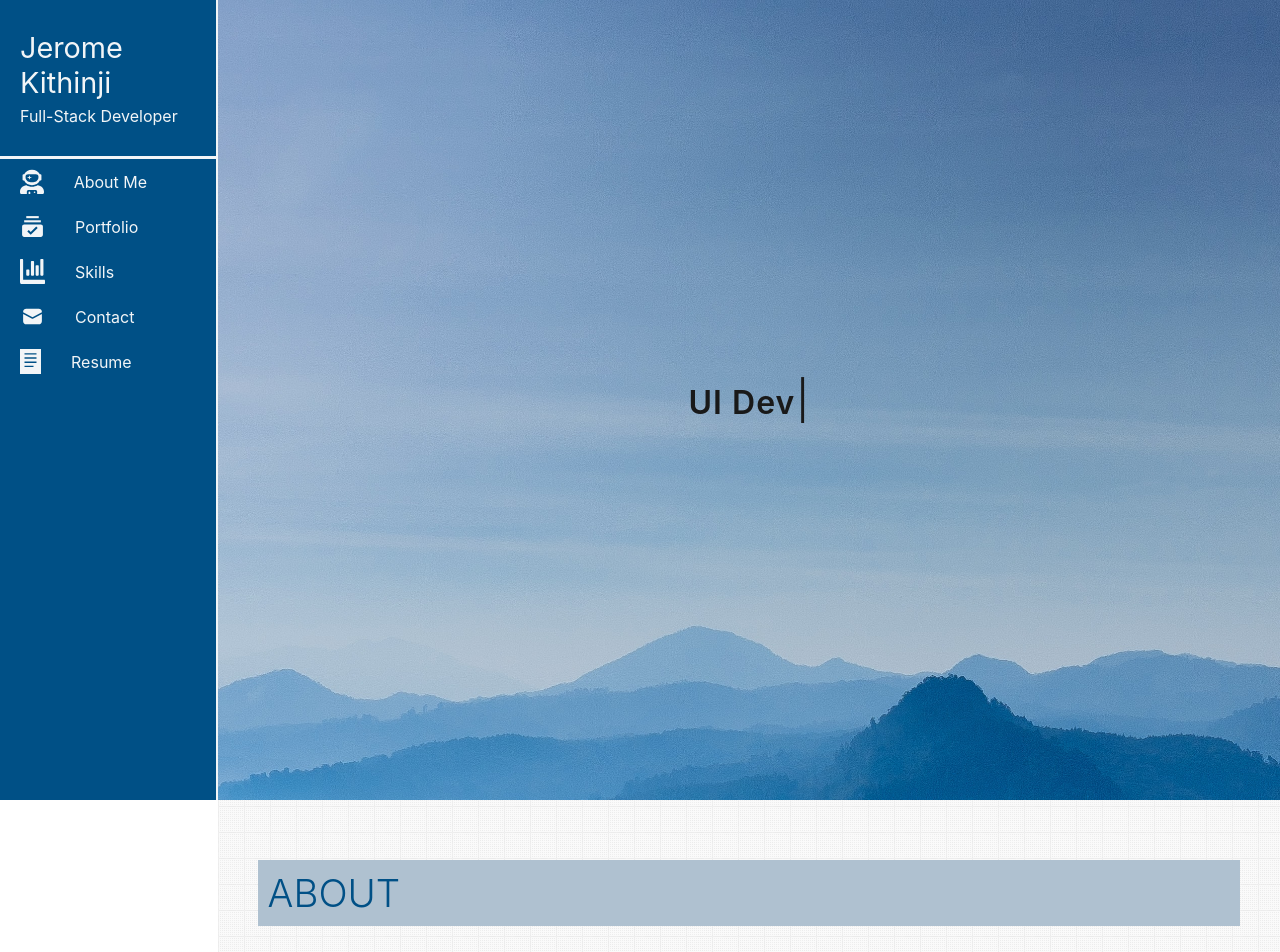
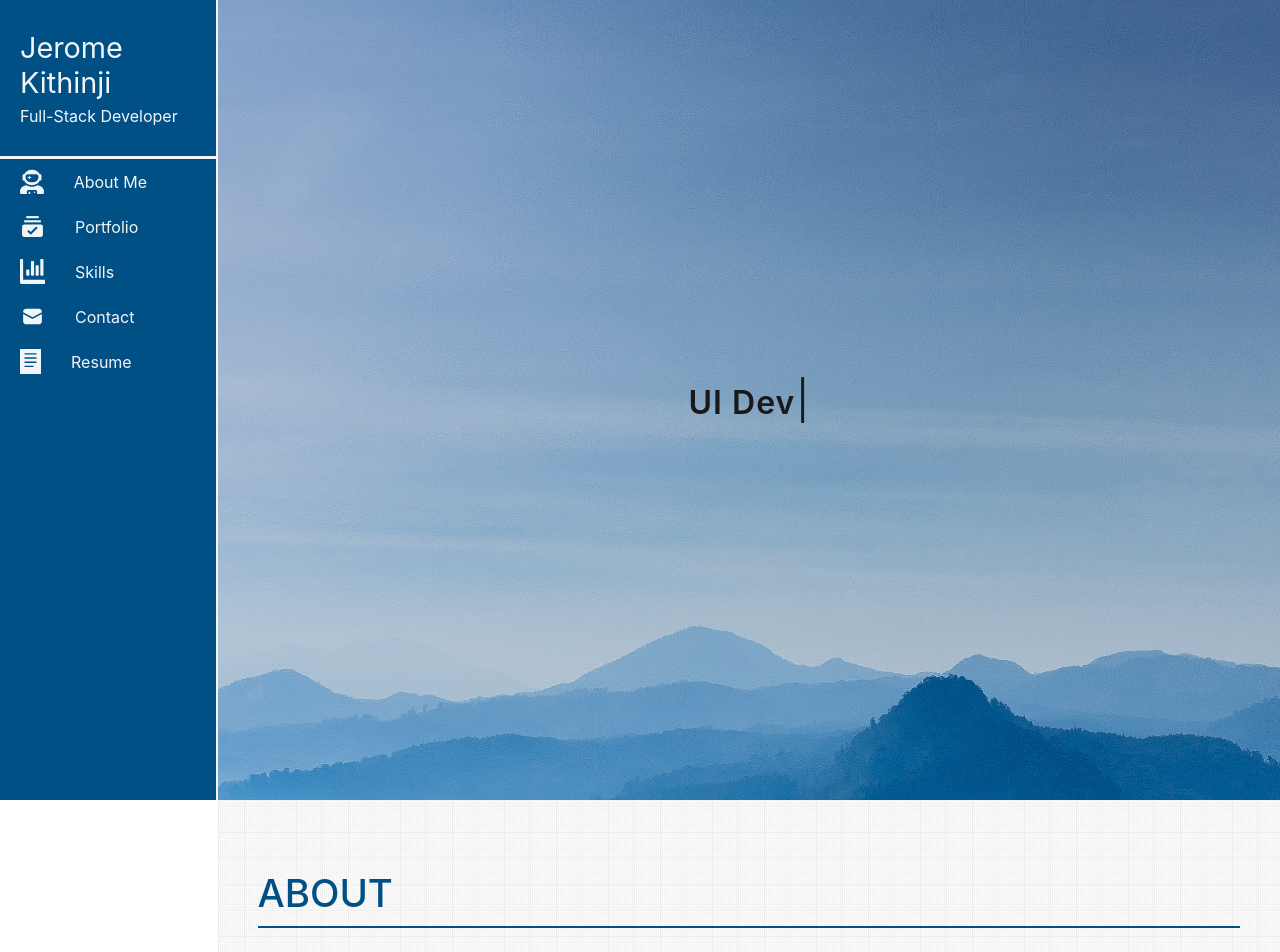
Before and after one commit to jeromekithinji/portfolio, a React (Create React App) app: page / in a window 1280 px wide. Shown: the top 952 px of the page. Built offline with nearby package versions, Linux system fonts and the light colour scheme.

Commit message:
Updated background

```diff
--- a/src/Sections/about/about.scss
+++ b/src/Sections/about/about.scss
@@ -43,8 +43,11 @@
     font-size: 2.4em;
     font-style: normal;
     font-weight:320;
-    background-color: $secondary-color;
-    padding: 10px 0 10px 10px;
+    font-weight:520;
+    // background-color: $secondary-color;
+    border-bottom: 2px solid $primary-color;
+    // padding: 10px 0 10px 10px;
+     padding: 10px 0 10px 0px;
     width: 100%;
 }
 
```
